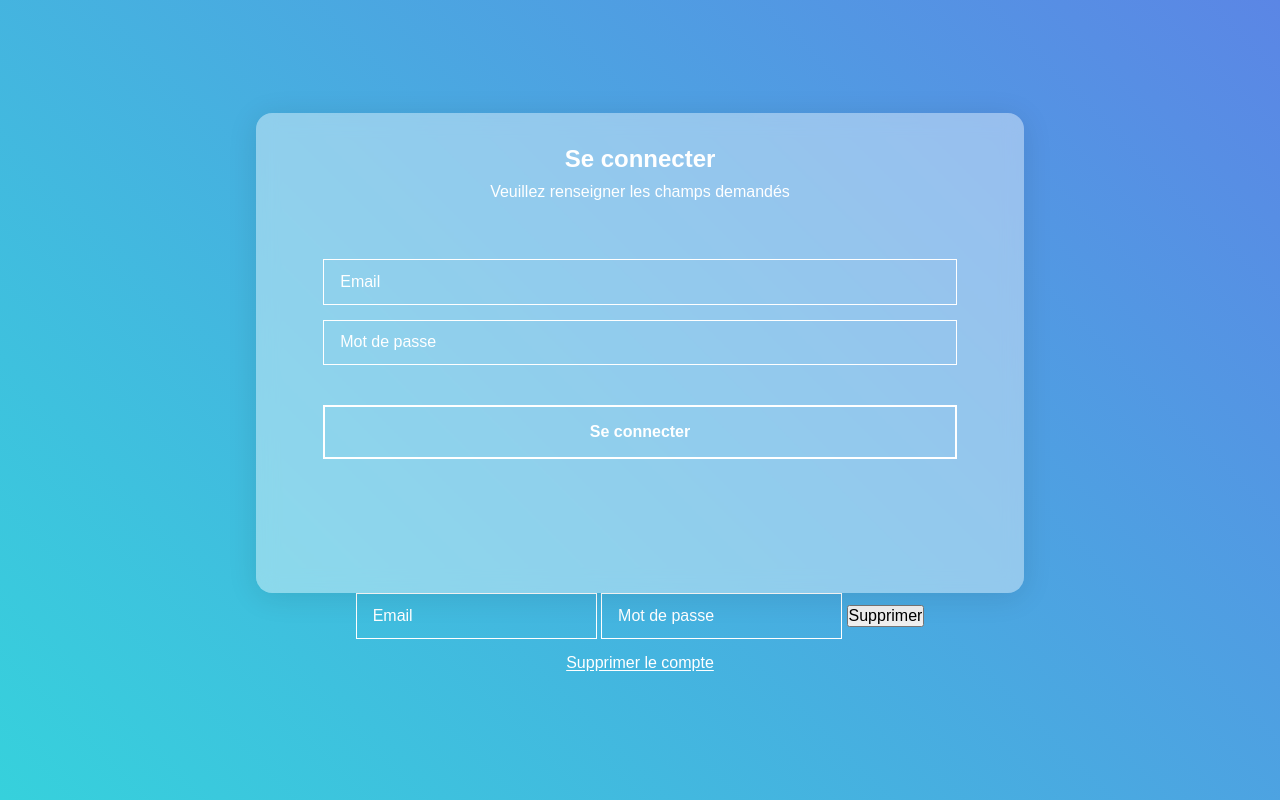
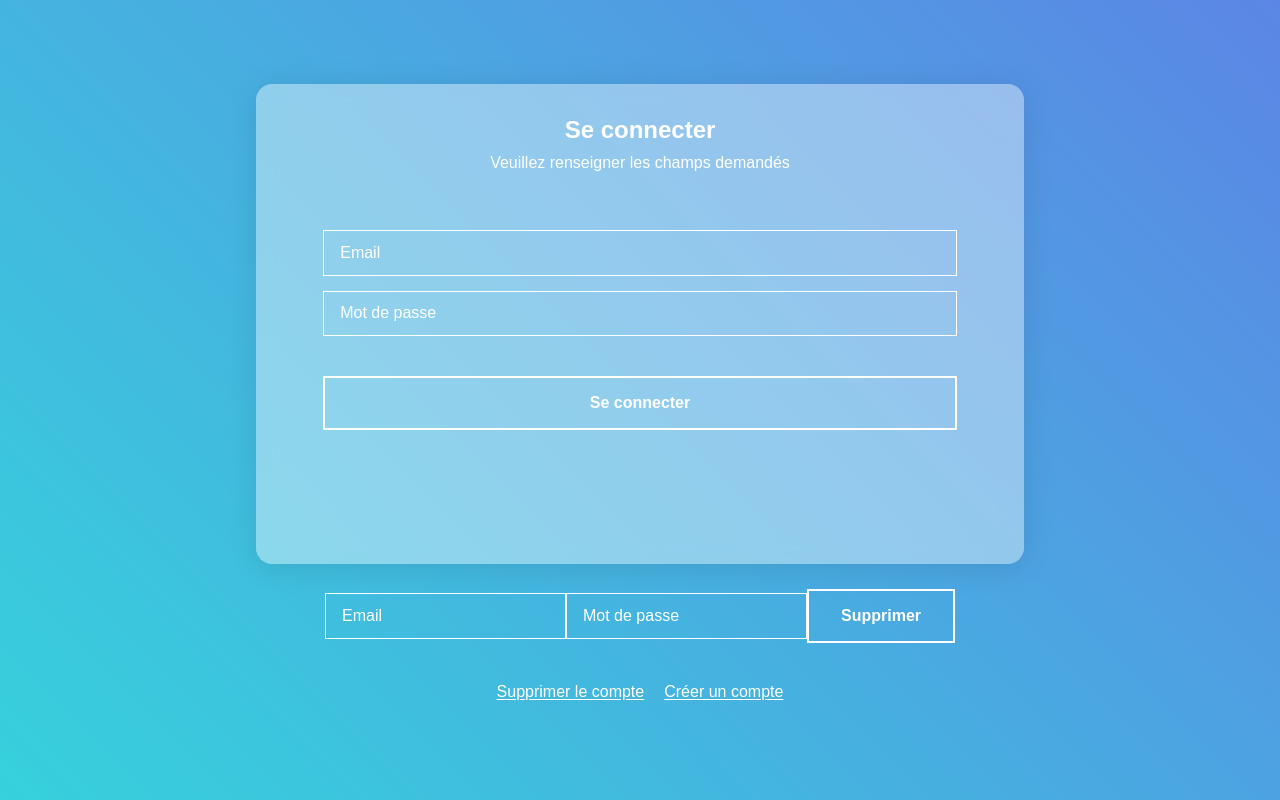
Before and after one commit to IIM-Creative-Technology/Node.js-A2.2-TeamBurton, a plain HTML site: page frontend/login.html in a window 1280 px wide. Both pictures are taken after a click on the button "Supprimer le compte". Drawn offline with nearby package versions, Linux system fonts and the light colour scheme; no server answers.

Commit message:
:lipstick: UPDATE login style

```diff
--- a/frontend/login.html
+++ b/frontend/login.html
@@ -21,14 +21,14 @@
     </section>
 
     <div>
-        <form style="display: none" method="POST" id="delete-form">
+        <form style="display: none; align-items: center" method="POST" id="delete-form">
             <input type="email" name="email" id="del-email" placeholder="Email" class="form-input">
             <input type="password" name="password" id="del-password" placeholder="Mot de passe" class="form-input">
-            <input type="submit" value="Supprimer">
+            <input type="submit" value="Supprimer" class="form-button">
         </form>
     </div>
 
-    <button id="del-button" class="del-button">Supprimer le compte</button>
+    <span><button id="del-button" class="del-button">Supprimer le compte</button><a class="del-button" href="register.html">Créer un compte</a></span>
 
 
     <script src="http://127.0.0.1:3000/socket.io/socket.io.js"></script>
--- a/frontend/main.js
+++ b/frontend/main.js
@@ -77,7 +77,7 @@ if (deleteForm !== null) {
 const delButton = document.getElementById('del-button')
 if (delButton !== null) {
     delButton.onclick = () => {
-        deleteForm.style.display === 'block' ? deleteForm.style.display = 'none' : deleteForm.style.display = 'block'
+        deleteForm.style.display === 'flex' ? deleteForm.style.display = 'none' : deleteForm.style.display = 'flex'
     }
 }
 
--- a/frontend/style.css
+++ b/frontend/style.css
@@ -78,7 +78,7 @@
 }
 
 .del-button {
-    margin: 15px 0;
+    margin: 15px 10px;
     background: none;
     border: none;
     text-decoration: underline;
```
Also changed, not shown: backend/server.js (+5 -4 lines), frontend/index.html (+1 -1 lines), 1 other file.
